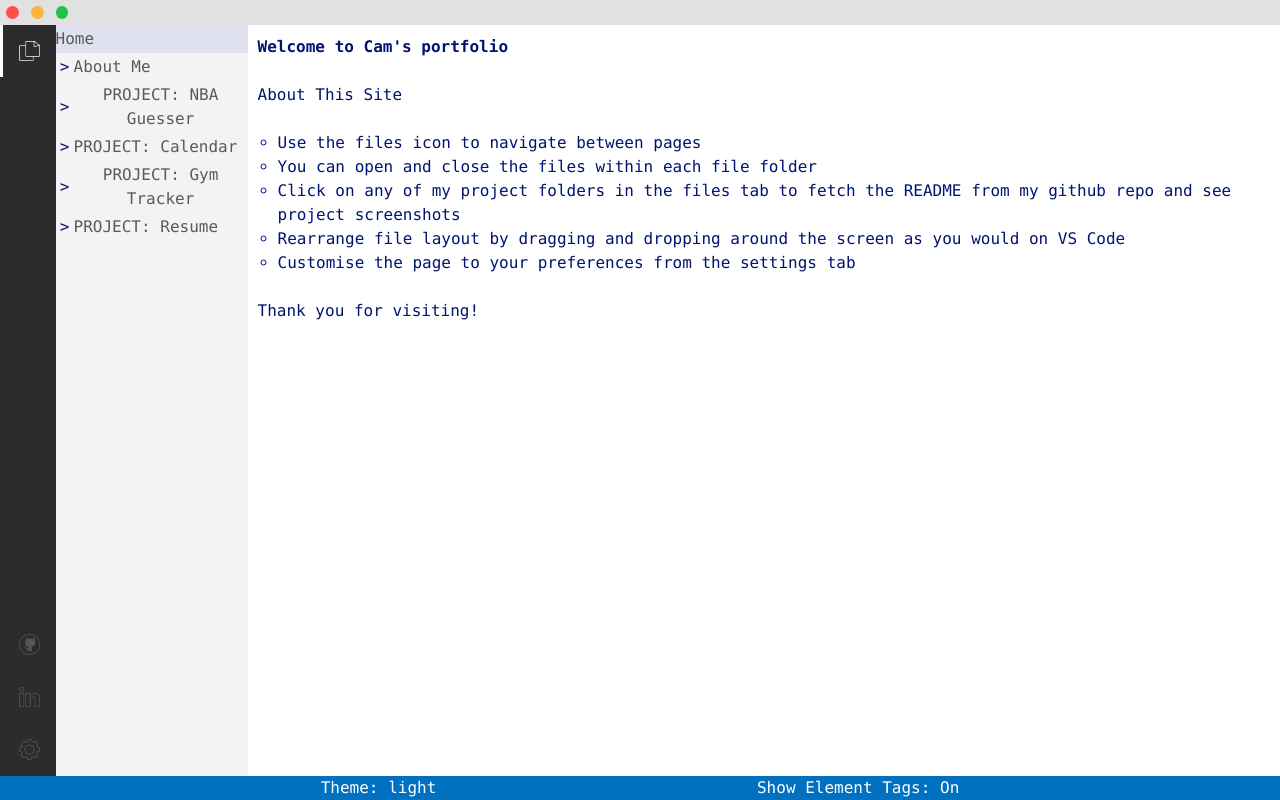
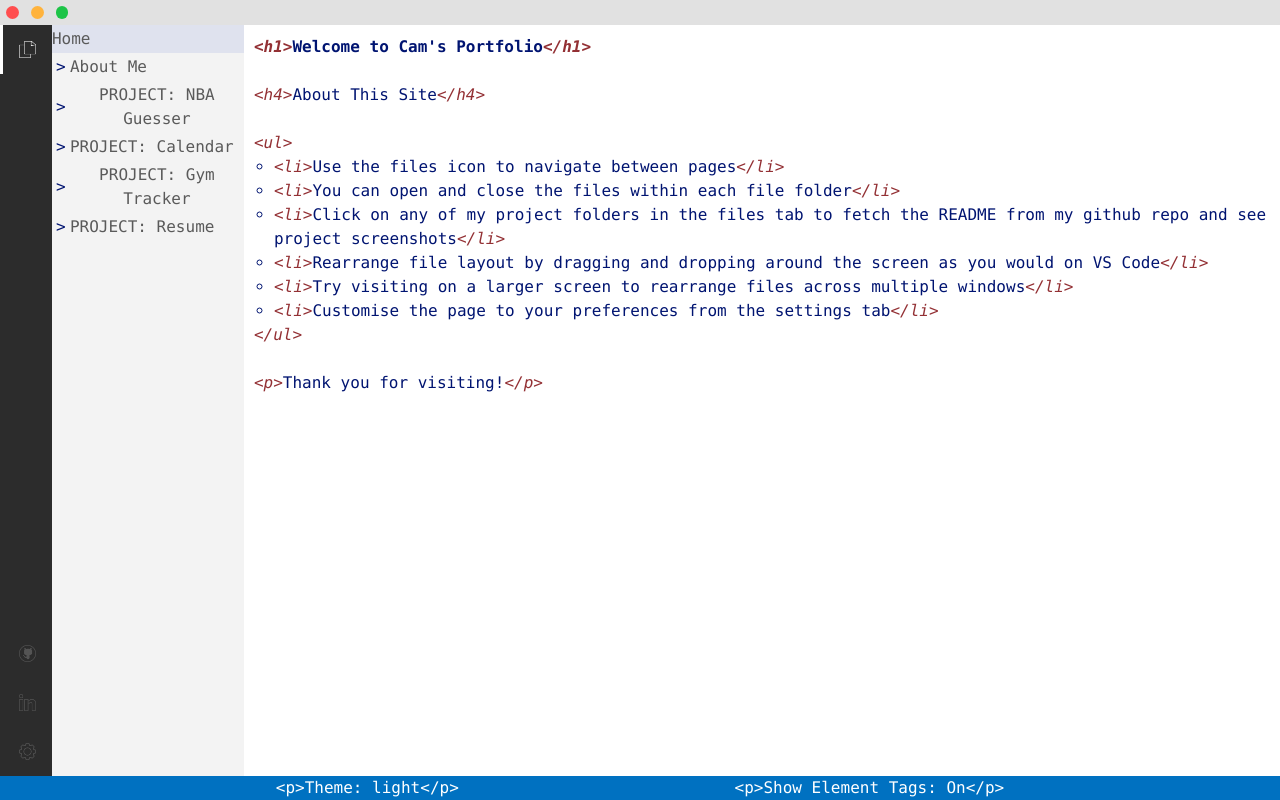
Before and after one commit to cammando016/2026-portfolio, a Next.js app in the folder 2026-portfolio/: page / in a window 1280 px wide. Built offline with nearby package versions, Linux system fonts and the light colour scheme.

Commit message:
Add element tags around text content shown if user setting has them on

```diff
--- a/2026-portfolio/components/Footer.tsx
+++ b/2026-portfolio/components/Footer.tsx
@@ -9,8 +9,8 @@ export default function Footer() {
     const {showTags} = useShowTagsContext();
     return (
         <div className={`${styles.bottomScreenBar}`}>
-            <p>Theme: {theme}</p>
-            <p>Show Element Tags: {showTags ? 'On' : 'Off'}</p>
+            <p>{`${showTags && '<p>'}Theme: ${theme}${showTags && '</p>'}`}</p>
+            <p>{`${showTags && '<p>'}Show Element Tags: ${showTags ? 'On' : 'Off'}${showTags && '</p>'}`}</p>
         </div>
     )
 }
--- a/2026-portfolio/components/contentComponents/Landing.tsx
+++ b/2026-portfolio/components/contentComponents/Landing.tsx
@@ -1,22 +1,113 @@
+'use client'
+
+import { useShowTagsContext } from '../../store/showTagsContext';
 import contentStyles from '../../styles/content.module.scss';
+import codeFileStyles from '../../styles/codeFile.module.scss';
 
 export default function Landing () {
+    const {showTags} = useShowTagsContext();
     return (
         <div className={`${contentStyles.landing}`}>
-            <h1>Welcome to Cam's portfolio</h1>
+            <h1>
+                {showTags && <span className={codeFileStyles.tagLabel}>
+                    {`<h1>`}
+                </span>}
+                Welcome to Cam's Portfolio
+                {showTags && <span className={codeFileStyles.tagLabel}>
+                    {`</h1>`}
+                </span>}
+            </h1>
+
             <br />
-            <h4>About This Site</h4>
+
+            <h4>
+                {showTags && <span className={codeFileStyles.tagLabel}>
+                    {`<h4>`}
+                </span>}
+                About This Site
+                {showTags && <span className={codeFileStyles.tagLabel}>
+                    {`</h4>`}
+                </span>}
+            </h4>
+
             <br />
+
+            {showTags && <span className={codeFileStyles.tagLabel}>{`<ul>`}</span>}
             <ul>
-                <li>Use the files icon to navigate between pages</li>
-                <li>You can open and close the files within each file folder</li>
-                <li>Click on any of my project folders in the files tab to fetch the README from my github repo and see project screenshots</li>
-                <li className={`${contentStyles.landingDesktop}`}>Rearrange file layout by dragging and dropping around the screen as you would on VS Code</li>
-                <li className={`${contentStyles.landingMobile}`}>Try visiting on a larger screen to rearrange files across multiple windows</li>
-                <li>Customise the page to your preferences from the settings tab</li>
+                <li>
+                    {showTags && <span className={codeFileStyles.tagLabel}>
+                        {`<li>`}
+                    </span>}
+                    Use the files icon to navigate between pages
+                    {showTags && <span className={codeFileStyles.tagLabel}>
+                        {`</li>`}
+                    </span>}
+                </li>
+
+                <li>
+                    {showTags && <span className={codeFileStyles.tagLabel}>
+                        {`<li>`}
+                    </span>}
+                    You can open and close the files within each file folder
+                    {showTags && <span className={codeFileStyles.tagLabel}>
+                        {`</li>`}
+                    </span>}
+                </li>
+
+                <li>
+                    {showTags && <span className={codeFileStyles.tagLabel}>
+                        {`<li>`}
+                    </span>}
+                    Click on any of my project folders in the files tab to fetch the README from my github repo and see project screenshots
+                    {showTags && <span className={codeFileStyles.tagLabel}>
+                        {`</li>`}
+                    </span>}
+                </li>
+
+                <li>
+                    {showTags && <span className={codeFileStyles.tagLabel}>
+                        {`<li>`}
+                    </span>}
+                    Rearrange file layout by dragging and dropping around the screen as you would on VS Code
+                    {showTags && <span className={codeFileStyles.tagLabel}>
+                        {`</li>`}
+                    </span>}
+                </li>
+
+                <li>
+                    {showTags && <span className={codeFileStyles.tagLabel}>
+                        {`<li>`}
+                    </span>}
+                    Try visiting on a larger screen to rearrange files across multiple windows
+                    {showTags && <span className={codeFileStyles.tagLabel}>
+                        {`</li>`}
+                    </span>}
+                </li>
+
+                <li>
+                    {showTags && <span className={codeFileStyles.tagLabel}>
+                        {`<li>`}
+                    </span>}
+                    Customise the page to your preferences from the settings tab
+                    {showTags && <span className={codeFileStyles.tagLabel}>
+                        {`</li>`}
+                    </span>}
+                </li>
             </ul>
+            {showTags && <span className={codeFileStyles.tagLabel}>{`</ul>`}</span>}
+
             <br />
-            <p>Thank you for visiting!</p>
+
+            <p>
+                {showTags && <span className={codeFileStyles.tagLabel}>
+                    {`<p>`}
+                </span>}
+                Thank you for visiting!
+                {showTags && <span className={codeFileStyles.tagLabel}>
+                    {`</p>`}
+                </span>}
+            </p>
+
         </div>
     )
 }
--- a/2026-portfolio/components/contentComponents/ProjectLinks.tsx
+++ b/2026-portfolio/components/contentComponents/ProjectLinks.tsx
@@ -1,5 +1,8 @@
+'use client'
+
 import globalStyles from '../../styles/global.module.scss';
 import contentStyles from '../../styles/content.module.scss';
+import { useShowTagsContext } from '../../store/showTagsContext';
 
 interface Props {
     projectLink?: string,
@@ -7,10 +10,11 @@ interface Props {
 }
 
 export default function ProjectLinks (props : Props) {
+    const {showTags} = useShowTagsContext();
     return (
         <div className={`${globalStyles.rowFlex} ${contentStyles.projectLinks}`}>
-            {props.projectLink && <a className={`${contentStyles.linkButton}`} target="blank" href={props.projectLink} >Visit Project</a>}
-            {props.githubLink && <a className={`${contentStyles.linkButton}`} target="blank" href={props.githubLink} >Visit Repo</a>}
+            {props.projectLink && <a className={`${contentStyles.linkButton}`} target="blank" href={props.projectLink} >{`${showTags && '<a '}Visit Project${showTags && ' />'}`}</a>}
+            {props.githubLink && <a className={`${contentStyles.linkButton}`} target="blank" href={props.githubLink} >{`${showTags && '<a '}Visit Repo${showTags && ' />'}`}</a>}
         </div>
     )
 }
--- a/2026-portfolio/styles/codeFile.module.scss
+++ b/2026-portfolio/styles/codeFile.module.scss
@@ -114,7 +114,7 @@
     margin-right: 5px;
 }
 
-.markdownContent .tagLabel {
+.tagLabel {
     color: var(--tagText);
     font-style: italic;
 }
```
